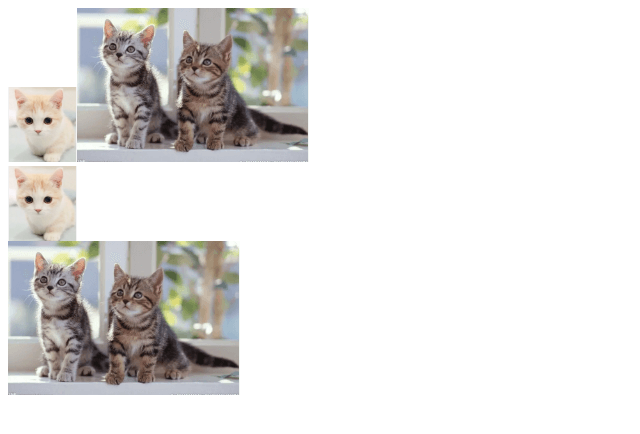
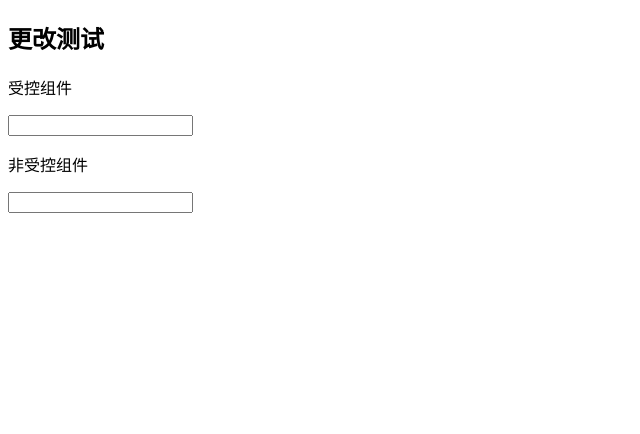
Before and after one commit to superherotang/my-react-template, a React app: page / in a window 1280 px wide. Shown: the top 434 px of the page, without its empty margins (0-640 px from the left). Built offline with nearby package versions, Linux system fonts and the light colour scheme; the HTML template or start-up script is replaced by a standard one.

Commit message:
热更新

```diff
--- a/babel.config.js
+++ b/babel.config.js
@@ -1,20 +1,27 @@
+const isDev = process.env.NODE_ENV === 'development';
+
 module.exports = {
-  // 执行顺序由右往左,所以先处理ts,再处理jsx,最后再试一下babel转换为低版本语法
-  presets: [
+  // 执行顺序由右往左，所以先处理ts，再处理jsx,最后再试一下babel转换为低版本语法
+  "presets": [
     [
       "@babel/preset-env",
       {
-        // 设置兼容目标浏览器版本,这里可以不写,babel-loader会自动寻找上面配置好的文件.browserslistrc
+        // 设置兼容目标浏览器版本,这里可以不写，babel-loader会自动寻找上面配置好的文件.browserslistrc
         // "targets": {
         //  "chrome": 35,
         //  "ie": 9
         // },
-        useBuiltIns: "usage", // 根据配置的浏览器兼容,以及代码中使用到的api进行引入polyfill按需添加
-        corejs: 3, // 配置使用core-js使用的版本
-      },
+        "useBuiltIns": "usage", // 根据配置的浏览器兼容，以及代码中使用到的api进行引入polyfill按需添加
+        "corejs": 3 // 配置使用core-js低版本
+      }
     ],
     "@babel/preset-react",
-    "@babel/preset-typescript",
+    "@babel/preset-typescript"
   ],
-  plugins: [["@babel/plugin-proposal-decorators", { legacy: true }]],
-};
+  "plugins": [
+    isDev && require.resolve('react-refresh/babel'), // 配置react开发环境热替换
+    [
+      "@babel/plugin-proposal-decorators", { "legacy": true }
+    ]
+  ].filter(Boolean)
+}
--- a/package.json
+++ b/package.json
@@ -16,6 +16,7 @@
     "@babel/preset-env": "^7.19.1",
     "@babel/preset-react": "^7.18.6",
     "@babel/preset-typescript": "^7.18.6",
+    "@pmmmwh/react-refresh-webpack-plugin": "^0.5.7",
     "@types/react": "^18.0.20",
     "@types/react-dom": "^18.0.6",
     "autoprefixer": "^10.4.11",
@@ -25,6 +26,7 @@
     "css-loader": "^6.7.1",
     "html-webpack-plugin": "^5.5.0",
     "postcss-loader": "^7.0.1",
+    "react-refresh": "^0.14.0",
     "style-loader": "^3.3.1",
     "webpack": "^5.74.0",
     "webpack-cli": "^4.10.0",
--- a/src/App.tsx
+++ b/src/App.tsx
@@ -1,16 +1,19 @@
-import React from "react";
-import smallImg from "./assets/imgs/5kb.png";
-import bigImg from "./assets/imgs/22kb.png";
-import "./app.css";
+import React, { useState } from 'react'
 
 function App() {
+  const [ count, setCounts ] = useState('')
+  const onChange = (e: any) => {
+    setCounts(e.target.value)
+  }
   return (
     <>
-      <img src={smallImg} alt="小于10kb的图片" />
-      <img src={bigImg} alt="大于于10kb的图片" />
-      <div className="smallImg"></div> {/* 小图片背景容器 */}
-      <div className="bigImg"></div> {/* 大图片背景容器 */}
+      <h2>更改测试</h2>
+      <p>受控组件</p>
+      <input type="text" value={count} onChange={onChange} />
+      <br />
+      <p>非受控组件</p>
+      <input type="text" />
     </>
-  );
+  )
 }
-export default App;
+export default App
```
Also changed, not shown: 3 other files (tests, documents, lock files or other folders).
